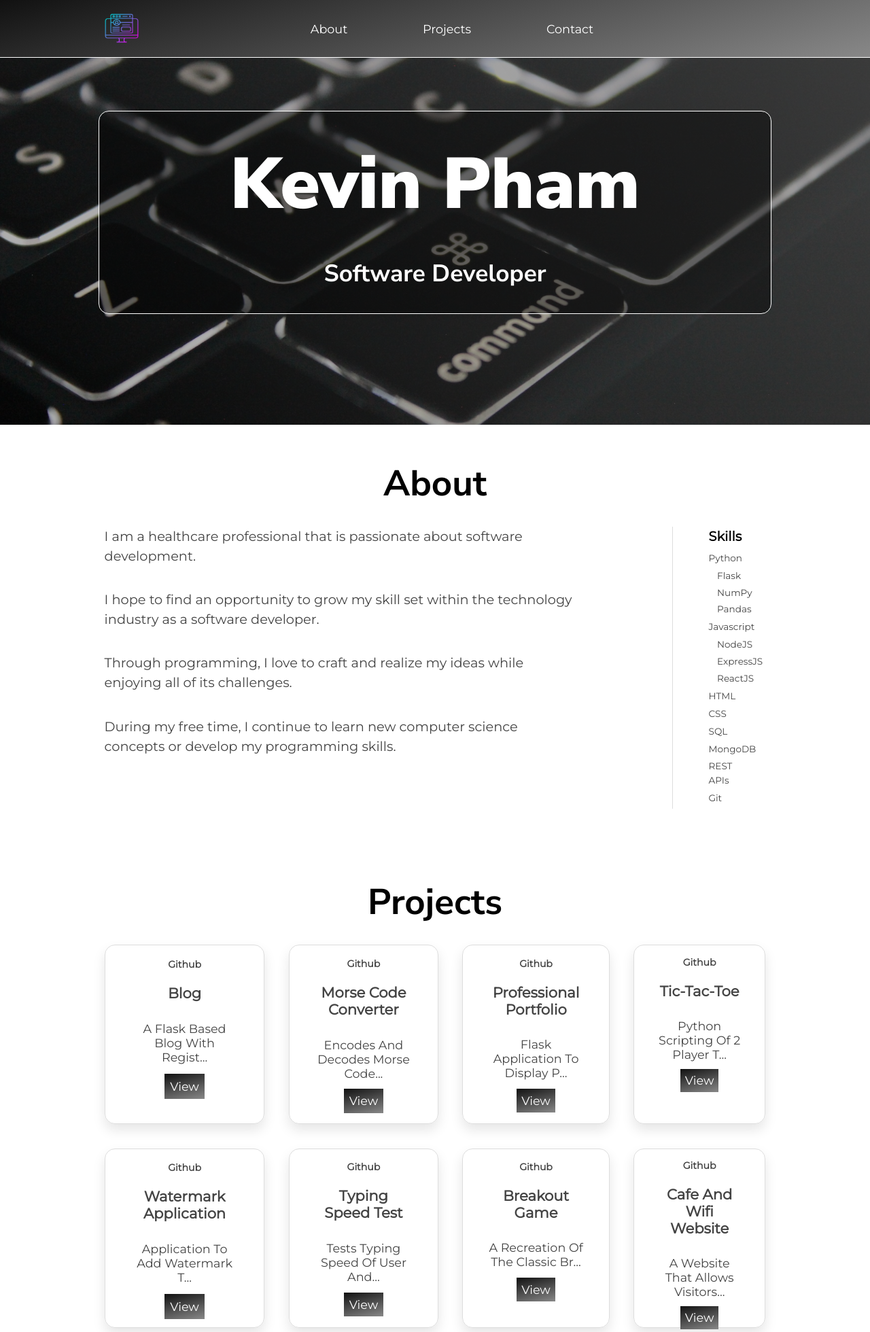
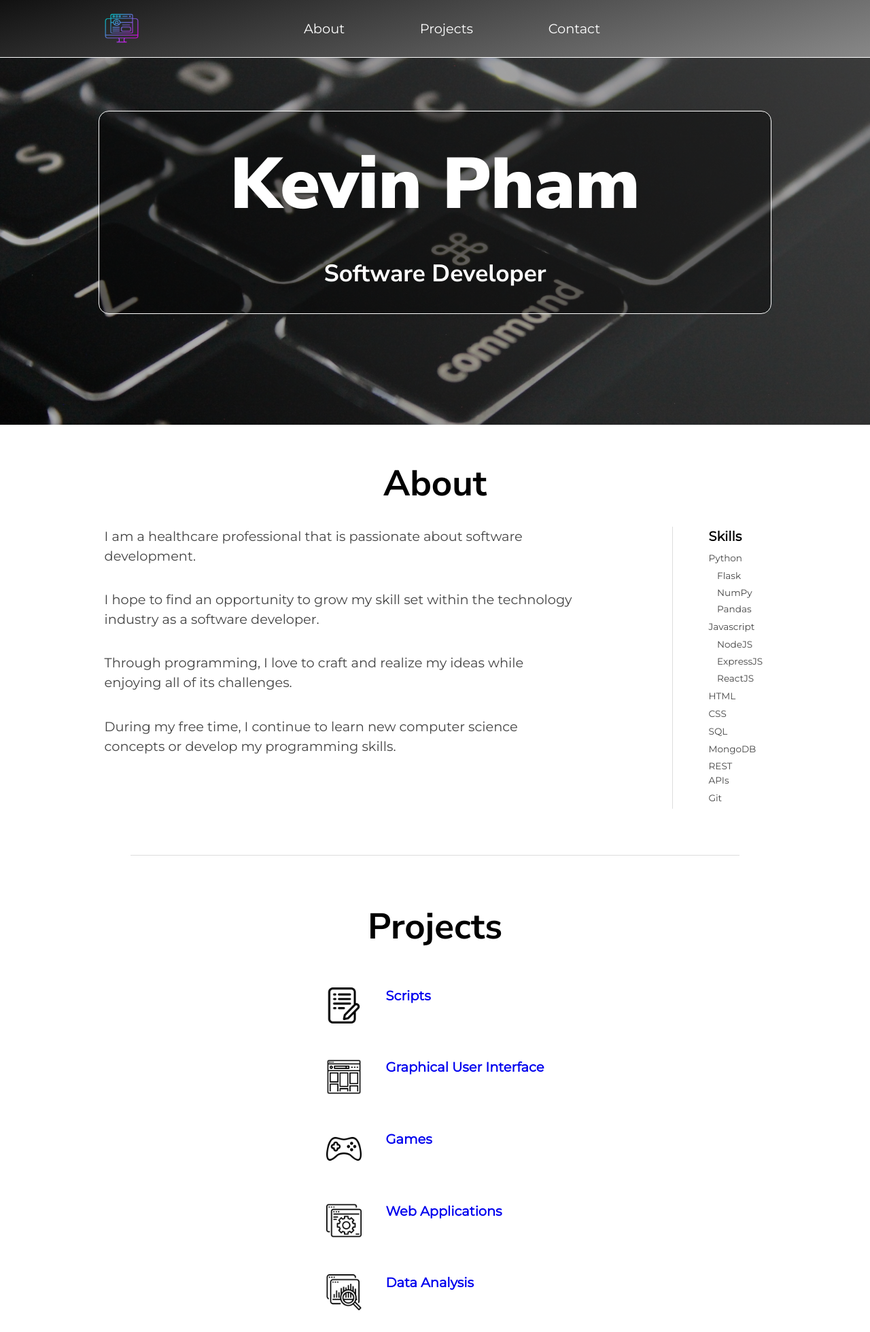
Before and after one commit to kvnvpham/portfolio, a Flask app: page / in a window 1280 px wide. Shown: the top 1960 px of the page at 68% size. Run offline with Flask 3, Linux system fonts and the light colour scheme; some libraries are stand-ins or nearby versions.

Commit message:
Design portfolio

```diff
--- a/main.py
+++ b/main.py
@@ -15,6 +15,22 @@ def home():
     return render_template("index.html", projects=data)
 
 
+@app.route("/<int:type_id>")
+def get_projects(type_id):
+    def select_project(category):
+        if category["id"] == type_id:
+            return True
+        return False
+
+    with open("data.json") as file:
+        data = json.load(file)
+
+        filtered_data = filter(select_project, data)
+        clean_data = list(filtered_data)
+
+    return render_template("projects.html", data=clean_data[0])
+
+
 @app.context_processor
 def copyright():
     return {"year": date.today().year}
--- a/static/css/styles.css
+++ b/static/css/styles.css
@@ -75,7 +75,9 @@ div.socials a {
 }
 
 header .bars:hover,
-div.socials a:hover {
+div.socials a:hover,
+div.skills li:hover,
+div.category-items .item:hover {
     background: -webkit-linear-gradient(135deg, #5bc0f8, #aa77ff);
     -webkit-background-clip: text;
     -webkit-text-fill-color: transparent;
@@ -207,32 +209,94 @@ div.skills li {
     color: #444;
 }
 
+div.skills li:hover {
+    transform: scale(1.1);
+}
+
 div.skills .python-skills,
 .js-skills {
     margin-left: 18%;
 }
 
+hr {
+    background-color: transparent;
+    border: 0;
+    border-top: 0.1rem solid #ddd;
+    display: block;
+    height: 0;
+    margin: 1rem auto;
+    width: 70%;
+}
+
 /* Projects */
 
-div.projects-section .grid-container {
+div.categories {
+    display: flex;
+    flex-direction: column;
+    align-items: center;
+}
+
+div.category-items {
+    display: flex;
+    flex-direction: column;
+}
+
+div.category-items .item {
+    display: flex;
+    flex-direction: row;
+    align-items: flex-start;
+    margin: 1.5rem;
+}
+
+div.category-items .item:hover {
+    transform: scale(0.9);
+}
+
+div.item .item-img {
+    width: 3rem;
+    height: 3rem;
+    margin-right: 2rem;
+}
+
+/* Projects List*/
+
+h2.projects-list {
+    margin-top: 3%;
+    padding: 3% 3%;
+}
+
+@media (max-width: 1080px) {
+    h2.projects-list {
+        margin-top: 12%;
+    }
+}
+
+div.project-grid {
     display: grid;
-    grid-template-columns: auto auto auto auto;
+    grid-template-columns: repeat(auto-fit, minmax(20rem, 1fr));
     gap: 2rem;
 }
 
-div.grid-container .card {
-    border: 0.1rem solid #ddd;
-    box-shadow: 0 0.5rem 1rem rgba(0, 0, 0, 0.1);
-    text-align: center;
-    height: 15rem;
-    padding: 8%;
-    border-radius: 15px;
-    cursor: pointer;
-    color: #444;
+div.project-grid a {
+    color: inherit;
 }
 
-div.grid-container .card:hover {
-    border: 0.1rem solid #444;
+div.card {
+    outline: 0.1rem solid #ddd;
+    box-shadow: 0 0.5rem 1rem rgba(0, 0, 0, 0.1);
+    padding: 7%;
+    display: flex;
+    flex-direction: column;
+    align-items: center;
+    height: 15rem;
+    cursor: pointer;
+    border-radius: 15px;
+    text-align: center;
+}
+
+div.card:hover {
+    outline: 0.2rem solid #444;
+    transform: scale(0.95);
 }
 
 div.card h5 {
@@ -240,24 +304,13 @@ div.card h5 {
 }
 
 div.card h3 {
-    margin: 1.2rem;
+    margin: 1rem;
     font-size: 1.2rem;
 }
 
-div.card p, a {
-    font-size: 1rem;
-}
-
-div.card .card-content {
-    margin: 6%;
-    padding: 4%;
-}
-
-div.card a {
-    background-image: -webkit-linear-gradient(105deg, #888, #111);
-    color: #fff;
-    padding: 4%;
-    margin: 15%;
+div.card .brief-description p {
+    margin: 1rem 1rem;
+    text-transform: none;
 }
 
 /* Footer */
--- a/templates/base.html
+++ b/templates/base.html
@@ -1,24 +1,5 @@
-<!DOCTYPE html>
-<html lang="en">
-    <head>
-        <meta charset="UTF-8" />
-        <meta http-equiv="X-UA-Compatible" content="IE=edge" />
-        <meta name="viewport" content="width=device-width, initial-scale=1.0" />
-        <title>Kevin V Pham</title>
+{% include "header.html" %}
 
-        <!-- Google Fonts -->
-        <link
-            href="https://fonts.googleapis.com/css2?family=Montserrat:wght@100;400&family=Nunito+Sans:wght@400;700;900&display=swap"
-            rel="stylesheet"
-        />
-
-        <!-- Custom CSS -->
-        <link
-            href="{{ url_for('static', filename='css/styles.css') }}"
-            rel="stylesheet"
-        />
-    </head>
-    <body>
     <header>
         <img
             class="brand"
@@ -39,40 +20,4 @@
 
     {% block main %}{% endblock %}
 
-        <section id="contact">
-            <footer>
-                <div class="container">
-                    <div class="footer">
-                        <div class="section-title">
-                            <h2 class="title-white">Contact</h2>
-                        </div>
-                        <div class="socials">
-                            <a href="mailto:kvnvpham@gmail.com"
-                                ><i class="fa-solid fa-envelope"></i
-                            ></a>
-                            <a href="#"><i class="fa-brands fa-github"></i></a>
-                            <a href="#"
-                                ><i class="fa-brands fa-linkedin"></i
-                            ></a>
-                            <a href="#"
-                                ><i class="fa-brands fa-instagram"></i
-                            ></a>
-                        </div>
-                        <div class="copyright">
-                            <p>Copyright ©️ Kevin Pham {{ year }}</p>
-                        </div>
-                    </div>
-                </div>
-            </footer>
-        </section>
-
-        <!-- Font Awesome -->
-        <script
-            src="https://kit.fontawesome.com/d48c10707a.js"
-            crossorigin="anonymous"
-        ></script>
-
-        <!-- Custom JS -->
-        <script src="{{ url_for('static', filename='js/index.js') }}"></script>
-    </body>
-</html>
+{% include "footer.html" %}
--- /dev/null
+++ b/templates/footer.html
@@ -0,0 +1,37 @@
+        <section id="contact">
+            <footer>
+                <div class="container">
+                    <div class="footer">
+                        <div class="section-title">
+                            <h2 class="title-white">Contact</h2>
+                        </div>
+                        <div class="socials">
+                            <a href="mailto:kvnvpham@gmail.com"
+                                ><i class="fa-solid fa-envelope"></i
+                            ></a>
+                            <a href="#"><i class="fa-brands fa-github"></i></a>
+                            <a href="#"
+                                ><i class="fa-brands fa-linkedin"></i
+                            ></a>
+                            <a href="#"
+                                ><i class="fa-brands fa-instagram"></i
+                            ></a>
+                        </div>
+                        <div class="copyright">
+                            <p>Copyright ©️ Kevin Pham {{ year }}</p>
+                        </div>
+                    </div>
+                </div>
+            </footer>
+        </section>
+
+        <!-- Font Awesome -->
+        <script
+            src="https://kit.fontawesome.com/d48c10707a.js"
+            crossorigin="anonymous"
+        ></script>
+
+        <!-- Custom JS -->
+        <script src="{{ url_for('static', filename='js/index.js') }}"></script>
+    </body>
+</html>
--- /dev/null
+++ b/templates/header.html
@@ -0,0 +1,21 @@
+<!DOCTYPE html>
+<html lang="en">
+    <head>
+        <meta charset="UTF-8" />
+        <meta http-equiv="X-UA-Compatible" content="IE=edge" />
+        <meta name="viewport" content="width=device-width, initial-scale=1.0" />
+        <title>Kevin V Pham</title>
+
+        <!-- Google Fonts -->
+        <link
+            href="https://fonts.googleapis.com/css2?family=Montserrat:wght@100;400&family=Nunito+Sans:wght@400;700;900&display=swap"
+            rel="stylesheet"
+        />
+
+        <!-- Custom CSS -->
+        <link
+            href="{{ url_for('static', filename='css/styles.css') }}"
+            rel="stylesheet"
+        />
+    </head>
+    <body>
--- a/templates/index.html
+++ b/templates/index.html
@@ -1,4 +1,7 @@
-{% extends 'base.html' %} {% block main %}
+{% extends 'base.html' %}
+
+{% block main %}
+
     <section id="title">
         <div class="introduction">
             <div class="title-box">
@@ -63,23 +66,32 @@
         </div>
     </section>
 
+    <hr>
+
     <section id="projects">
         <div class="container">
             <div class="projects-section">
                 <h2>Projects</h2>
-            <div class="grid-container">
+                <div class="categories">
+                    <div class="category-items">
                         {% for project in projects %}
-                <div class="card">
-                    <h5>{{ project.source }}</h5>
-                    <h3>{{ project.title }}</h3>
-                    <div class="card-content">
-                        <p>{{ project.description[:30] }}...</p>
+                        <a href="{{ url_for('get_projects', type_id=project.id) }}">
+                            <div class="item">
+                                <img
+                                    class="item-img"
+                                    src="{{ url_for('static', filename=project.imagePath) }}"
+                                    alt="script"
+                                />
+                                <div class="item-header">
+                                    <h3>{{ project.type }}</h3>
                                 </div>
-                    <a href="{{ project.link }}">View</a>
                             </div>
+                        </a>
                         {% endfor %}
                     </div>
                 </div>
             </div>
+        </div>
     </section>
+
 {% endblock %}
```
Also changed, not shown: data.json (+141 -90 lines), templates/projects.html (added, +61 -0 lines), static/images/app.png (added), static/images/data.png (added), static/images/games.png (added), static/images/gui.png (added), static/images/script.png (added), template.txt (added). Lines whose indentation alone changed are shown as unchanged.
